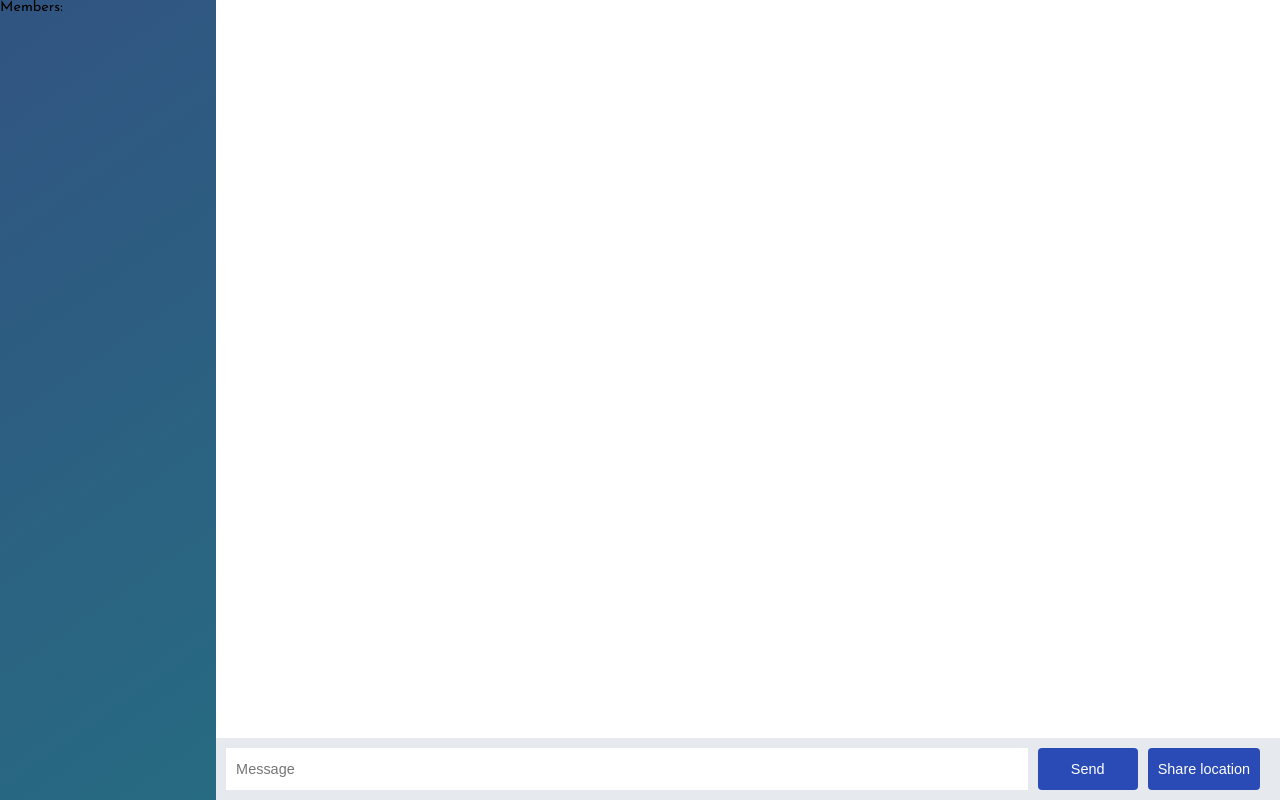
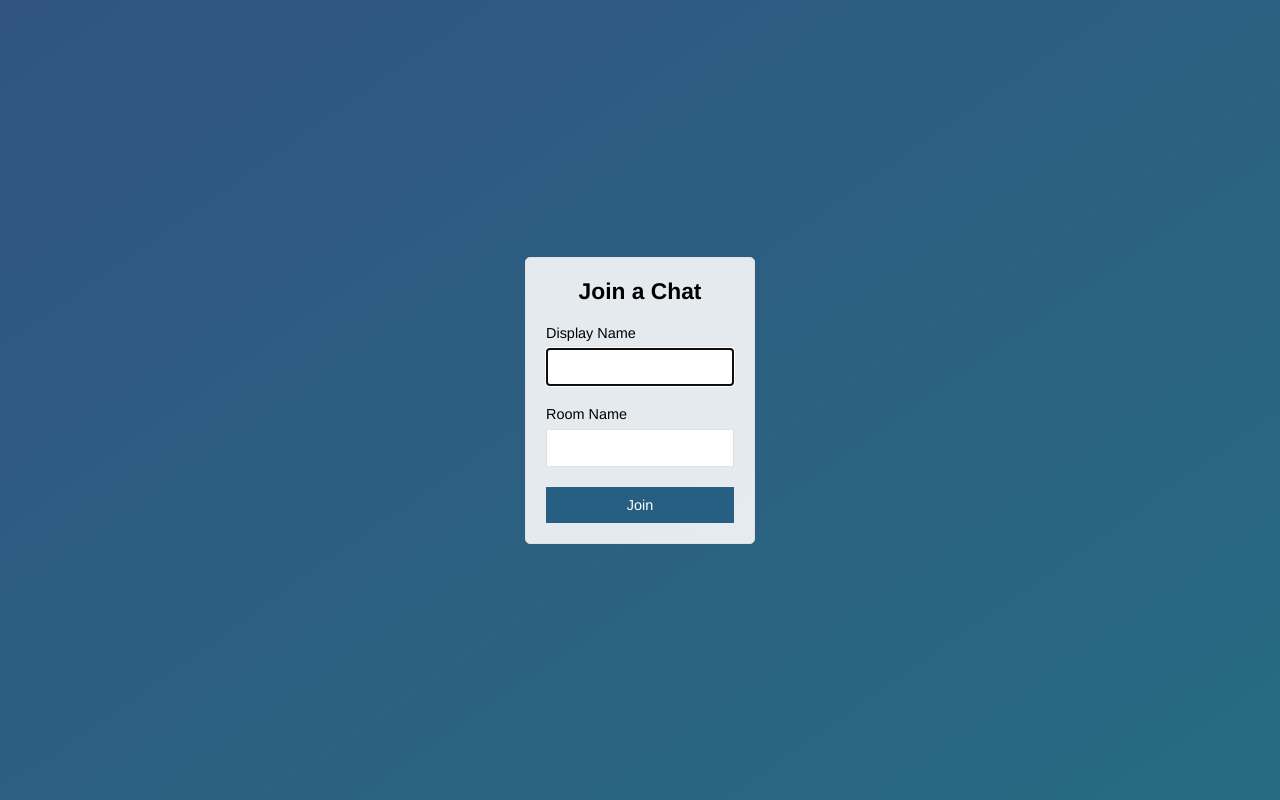
Before and after one commit to adamkopczynski/node-chat-app, a website: page public/index.html in a window 1280 px wide. Drawn offline with nearby package versions, Linux system fonts and the light colour scheme; no server answers.

Commit message:
Add join page

```diff
--- a/public/css/styles.css
+++ b/public/css/styles.css
@@ -6,6 +6,7 @@
     box-sizing: border-box;
     font-weight: 300;
     font-size: .95rem;
+    font-family: "HelveticaNeue-Light", "Helvetica Neue Light", "Helvetica Neue", Helvetica, Arial, "Lucida Grande", sans-serif;
 }
 
 ul, li {
@@ -46,6 +47,7 @@ ul, li {
     width: 100vw;
     justify-content: center;
     background: -moz-linear-gradient(125deg, rgba(39,107,130,1) 0%, rgba(49,84,129,1) 100%); /* ff3.6+ */
+    background: -webkit-gradient(linear, left top, right bottom, color-stop(0%, rgba(49,84,129,1)), color-stop(100%, rgba(39,107,130,1))); /* safari4+,chrome */
     background: -webkit-linear-gradient(125deg, rgba(39,107,130,1) 0%, rgba(49,84,129,1) 100%); /* safari5.1+,chrome10+ */
     background: -o-linear-gradient(125deg, rgba(39,107,130,1) 0%, rgba(49,84,129,1) 100%); /* opera 11.10+ */
     background: -ms-linear-gradient(125deg, rgba(39,107,130,1) 0%, rgba(49,84,129,1) 100%); /* ie10+ */
--- a/public/index.html
+++ b/public/index.html
@@ -2,60 +2,30 @@
 <html>
     <head>
         <meta charset="utf-8">
+        <meta name="viewport" content="width=device-width, initial-scale=1">
+        <title>JOIN | Chat App</title>
         <link rel="stylesheet" href="/css/styles.css">
     </head>
-    <body class="chat">
+    <body class="centered-form">
 
-        <div class="chat__sidebar">
-            <h2>Members: </h2>
-            <ul class="members-list"></ul>
+        <div class="centered-form__form">
+            <form action="/chat.html">
+                <div class="form-field">
+                    <h3>Join a Chat</h3>
+                </div>
+                <div class="form-field">
+                    <label for="">Display Name</label>
+                    <input type="text" name="name" autofocus />
+                </div>
+                <div class="form-field">
+                    <label for="">Room Name</label>
+                    <input type="text" name="room">
+                </div>
+                <div class="form-field">
+                    <button type="submit">Join</button>
+                </div>
+            </form>
         </div>
 
-        <main class="chat__main">
-            <ol class="messages"></ol>
-
-            <footer class="chat__footer"></div>
-                <form class="message-form">
-                    <input type="text" class="message-input" name="message" placeholder="Message">
-                    <button class="send-btn btn" type="submit">
-                        Send
-                    </button>
-                    <button class="share-location-btn btn">
-                        Share location
-                    </button>
-                </form>
-            </footer>
-        </main>
-
-
-        <script id="message-template" type="text/template">
-            <li class="message">
-                <div class="message__title">
-                    <h4>{{from}}</h4>
-                    <span>{{createdAt}}</span>
-                </div>
-                <div class="message__content">
-                    <p>{{text}}</p>
-                </div>
-            </li>
-        </script>
-
-        <script id="location-message-template" type="text/template">
-            <li class="message">
-                <div class="message__title">
-                    <h4>{{from}}</h4>
-                    <span>{{createdAt}}</span>
-                </div>
-                <div class="message__content">
-                    <a href="{{url}}">My location</a>
-                </div>
-            </li>
-        </script>
-
-        <script src="/js/mustache.js"></script>
-        <script src="/js/jquery-3.3.1.min.js"></script>
-        <script src="/js/moment.js"></script>
-        <script src="/socket.io/socket.io.js"></script>
-        <script src="/js/index.js"></script>
     </body>
 </html>
```
Also changed, not shown: public/chat.html (added, +63 -0 lines).
